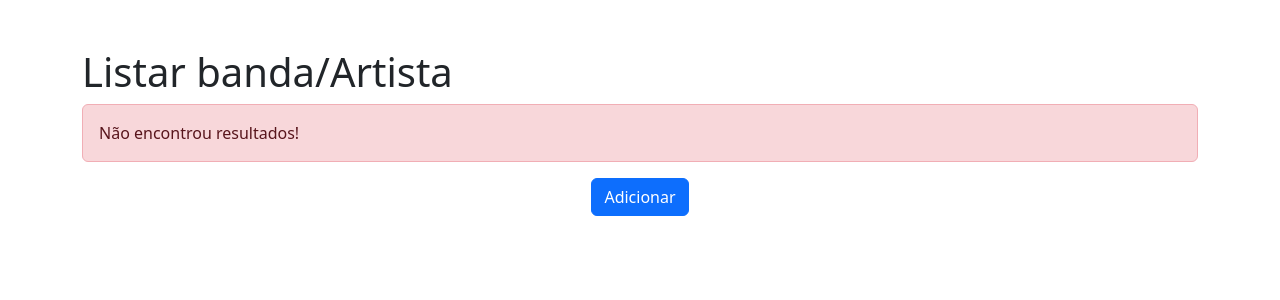
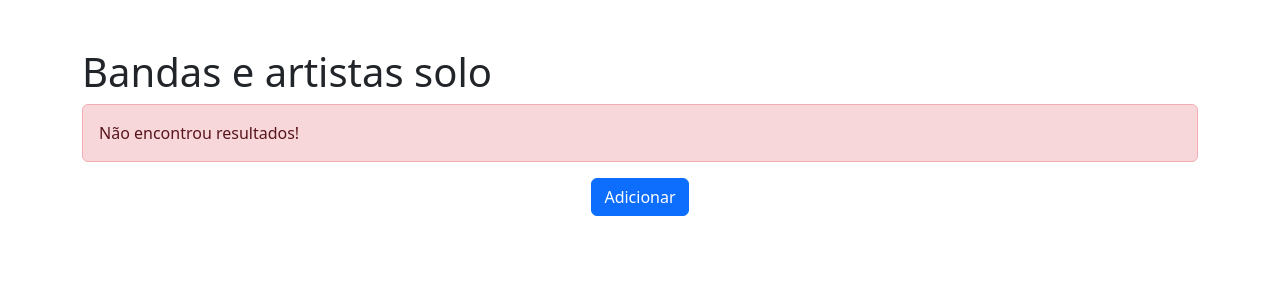
Before and after one commit to bgluft/Trabalho_gravadora, a PHP site: page /index.php?page=listar-artista in a window 1280 px wide. Shown: the part 56-356 px from the top of the page. Run offline with PHP 8.4, Linux system fonts and the light colour scheme; data that the repository does not hold is empty.

Commit message:
alteraçoes visuais

```diff
--- a/albuns/listar-album.php
+++ b/albuns/listar-album.php
@@ -1,4 +1,4 @@
-<h1>Listar album</h1>
+<h1>Álbuns</h1>
 
 <?php
     $sql = "
--- a/artists/listar-artista.php
+++ b/artists/listar-artista.php
@@ -1,4 +1,4 @@
-<h1>Listar banda/Artista</h1>
+<h1>Bandas e artistas solo</h1>
 
 <?php
     $sql = "SELECT * FROM artists";
```
